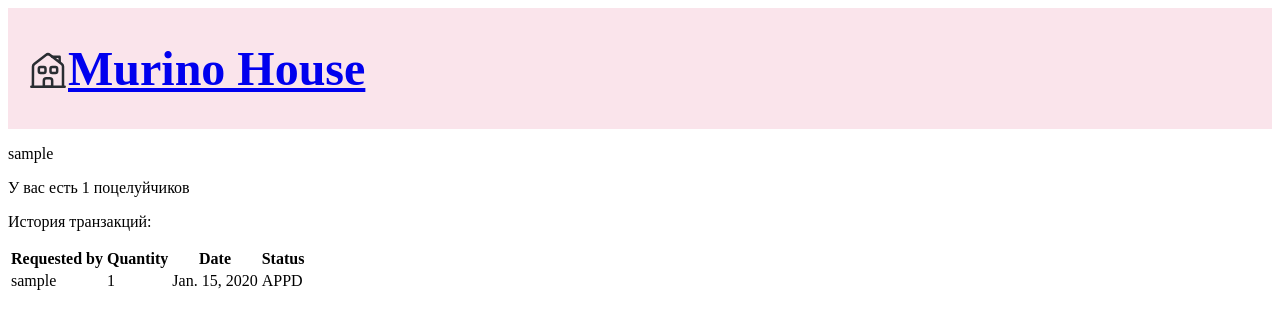
After one commit to Chuvaaash/Murino-house, a Django app: page /shop/ in a window 1280 px wide. The commit adds this page. Shown: the top 329 px of the page. Run offline with Django 4.2, Linux system fonts and the light colour scheme; a user stored in the database is signed in; tables that the repository leaves empty hold one stand-in row (values such as "Sample post").

Commit message:
working on kiss transactions

```diff
--- a/home/murino/models.py
+++ b/home/murino/models.py
@@ -1,4 +1,6 @@
 from django.db import models
+from django.core.validators import MinValueValidator
+from django.contrib.auth.models import User
 
 
 class Hobby(models.Model):
@@ -18,6 +20,7 @@ class Occupant(models.Model):
     avatar_file = models.FileField(upload_to='files/', blank=True, null=True)
     avatar = models.ImageField(upload_to='avatars/', blank=True, default=None, null=True)
     hobbies = models.ManyToManyField(Hobby, related_name='hobbies')
+    user = models.OneToOneField(User, default=None, on_delete=models.SET_DEFAULT, null=True)
 
     def interact(self):
         introduction = ""
@@ -41,7 +44,7 @@ class KissTransaction(models.Model):
         (APPROVED, "Approved"),
         (DECLINED, "Declined")
     ]
-    requested_by = models.ForeignKey(Occupant, null=True, on_delete=models.SET_NULL)
+    requested_by = models.ForeignKey(User, null=True, on_delete=models.SET_NULL)
     number_of_kisses = models.IntegerField()
     request_date = models.DateField()
     kiss_transaction_status = models.CharField(
--- a/home/murino/static/css/murino.css
+++ b/home/murino/static/css/murino.css
@@ -1,5 +1,6 @@
 .page-header {
-    background-color: #EE76EF;
+    /* background-color: #EE76EF; */
+    background-color: #fae4eb;
     color #ffffff;
     height: 100px;
     font-size: 24px;
--- a/home/murino/templates/requestkisses.html
+++ b/home/murino/templates/requestkisses.html
@@ -11,7 +11,7 @@
     {% if amount > 10 %}
     <p>Нельзя запросить больше 10 поцелуйчиков. Вы запросили {{ amount }}</p>
     {% endif %}
-    <input type="number" name="amount" /><br>
+    <input type="number" min='1' name="amount" /><br>
     <button type="submit" class="save btn btn-secondary">Запросить</button>
 </form>
 {% endblock %}
--- /dev/null
+++ b/home/murino/templates/shop_main_page.html
@@ -0,0 +1,25 @@
+{% extends 'base.html' %}
+
+{% block content %}
+    {% if user %}
+        <p>{{user.username}}</p>
+    {% endif %}
+    <p>У вас есть {{kiss_sum}} поцелуйчиков</p>
+    <p>История транзакций:</p>
+    <table>
+    <tr>
+        <th>Requested by</th>
+        <th>Quantity</th>
+        <th>Date</th>
+        <th>Status</th>
+    </tr>
+    {% for transaction in kiss_transactions %}
+    <tr>
+        <td>{{ transaction.requested_by }}</td>
+        <td>{{ transaction.number_of_kisses }}</td>
+        <td>{{ transaction.request_date }}</td>
+        <td>{{ transaction.kiss_transaction_status }}</td>
+    </tr>
+    {% endfor %}
+</table>
+{% endblock %}
--- a/home/murino/urls.py
+++ b/home/murino/urls.py
@@ -10,10 +10,12 @@ urlpatterns = [
     path('edit_occupant/<page_name>', views.edit_occupant, name='edit_occupant'),
     path('zhiteli/<page_name>', views.occupant_page, name='occupant_page'),
     path('login/', views.login_page),
+    path('signup/', views.signup),
     path('logout/', views.logout_view),
     path('interactions/<page_name>', views.interactions, name='interactions'),
     path('kisses/', views.kisses),
     path('requestkisses/', views.requestkisses),
+    path('shop/', views.shop),
 
 ]
 
--- a/home/murino/views.py
+++ b/home/murino/views.py
@@ -4,6 +4,7 @@ from django.contrib.auth.models import User
 from django.contrib.auth import authenticate, login, logout
 from django.http import HttpResponse
 # from django.contrib.sessions.models import Session
+from django.db.models import Sum
 
 from .models import Occupant, KissTransaction
 from .forms import OccupantForm
@@ -130,13 +131,13 @@ def kisses(request):
 
 def requestkisses(request):
     if request.method == 'POST':
+        user = request.user
         # return HttpResponse('requestkisses post')
         amount = request.POST.get('amount')
         amount = int(amount)
 
         today_date = datetime.date.today()
         qs = KissTransaction.objects.filter(request_date=today_date)
-        qs_lentgh = qs.count()
         kisses_requested_today = 0
         for el in qs:
             kisses_requested_today += el.number_of_kisses
@@ -151,17 +152,38 @@ def requestkisses(request):
             return render(request, 'requestkisses.html', {
                 'amount': amount
             })
-        occupant = Occupant.objects.get(page_name='Mishka')
+
+#        Occupant = User.objects.get(page_name='Mishka')
         now = datetime.date.today()
         transaction = KissTransaction.objects.create(
-            requested_by=occupant,
+            requested_by=user,
             number_of_kisses=amount,
             request_date=now,
             kiss_transaction_status=KissTransaction.REQUESTED)
         return redirect(kisses)
 
     else:
-        amount = 0
-        return render(request, 'requestkisses.html', {
-            'amount': amount
-        })
+        if request.user.is_authenticated:
+            amount = 0
+            return render(request, 'requestkisses.html', {
+                'amount': amount
+            })
+        else:
+            return redirect('/login')
+
+
+def shop(request):
+    if request.user.is_authenticated:
+        user = User.objects.get(id=request.user.id)
+    else:
+        user = None
+    kiss_transactions = KissTransaction.objects.filter(requested_by=user)
+    kiss_sum_dict = KissTransaction.objects.filter(requested_by=user.id, kiss_transaction_status='APPD').aggregate(number=Sum('number_of_kisses'))
+    kiss_sum = kiss_sum_dict['number']
+    if kiss_sum == None:
+        kiss_sum = 0
+    return render(request, 'shop_main_page.html', {
+        'user': user,
+        'kiss_transactions': kiss_transactions,
+        'kiss_sum': kiss_sum
+    })
```
Also changed, not shown: home/murino/migrations/0016_occupant_user.py (added), home/murino/migrations/0017_alter_kisstransaction_requested_by.py (added).
